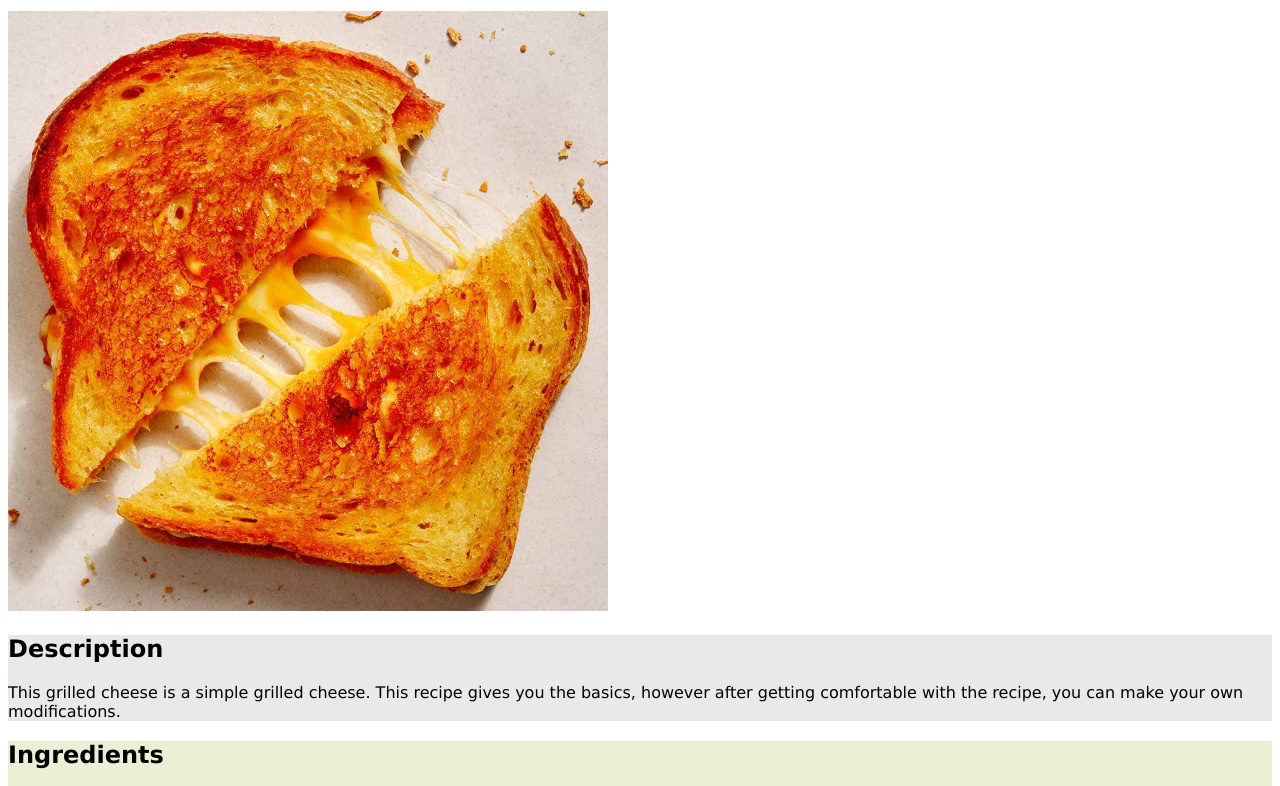
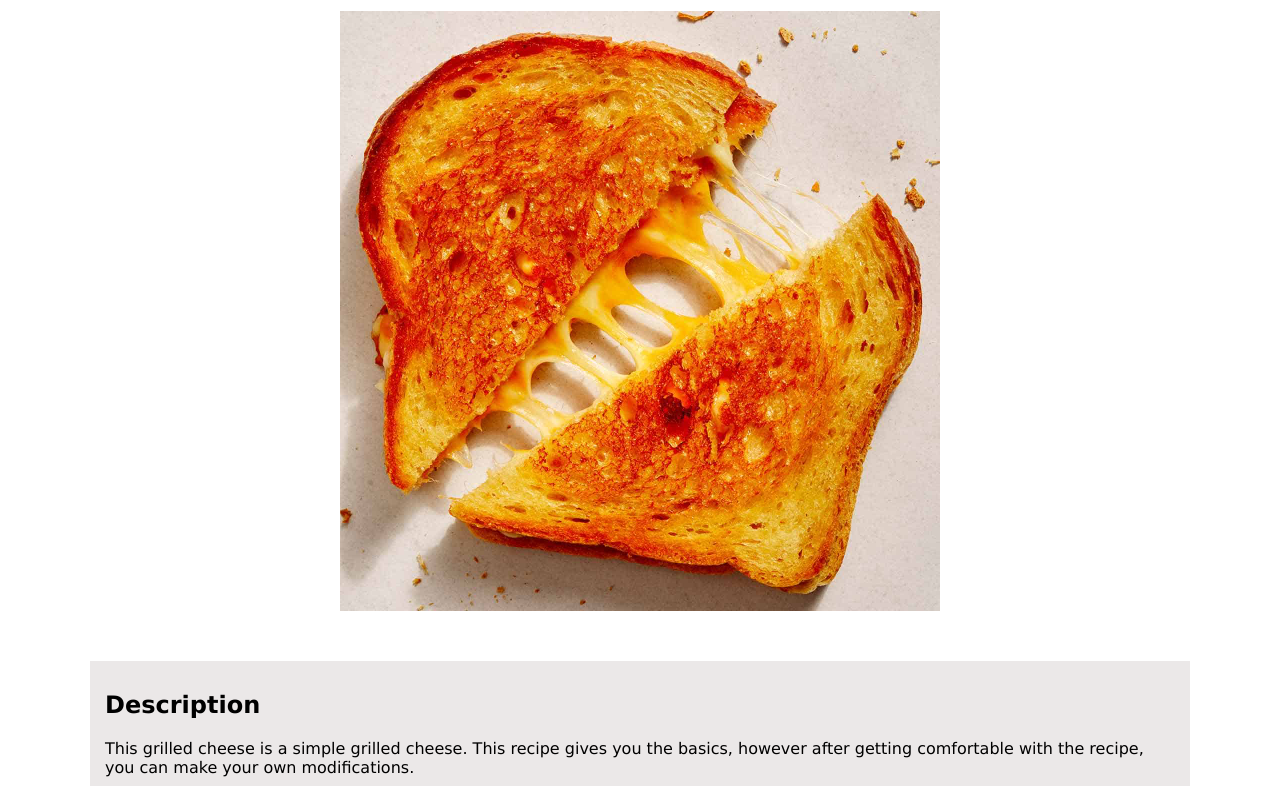
Before and after one commit to MeadowOwner/Recipes, a plain HTML site: page recipes/grilled_cheese.html in a window 1280 px wide. Shown: the part 114-900 px from the top of the page. Drawn offline with Linux system fonts and the light colour scheme.

Commit message:
Styled the grilled cheese page using the box model. Reduced the width of the body, adding padding, separated the sections of the page, and centered everything.

```diff
--- a/recipes/cheeseStyle.css
+++ b/recipes/cheeseStyle.css
@@ -1,10 +1,16 @@
 img{
+    display: block;
     width: 600px;
     height: auto;
+    margin: 0 auto;
+    margin-bottom: 50px;
 }
 
-*{
+body{
     font-family: 'Lucida Sans', 'Lucida Sans Regular', 'Lucida Grande', 'Lucida Sans Unicode', Geneva, Verdana, sans-serif;
+    margin-left: auto;
+    margin-right: auto;
+    width: 1100px;
 }
 
 h1{
@@ -25,3 +31,12 @@ h1{
 .procedure{
     background-color: rgb(255, 204, 211);
 }
+
+.description,
+.ingredients,
+.procedure{
+    padding: 15px;
+    padding-top: 10px;
+    padding-bottom: 10px;
+    margin-bottom: 15px;
+}
```
